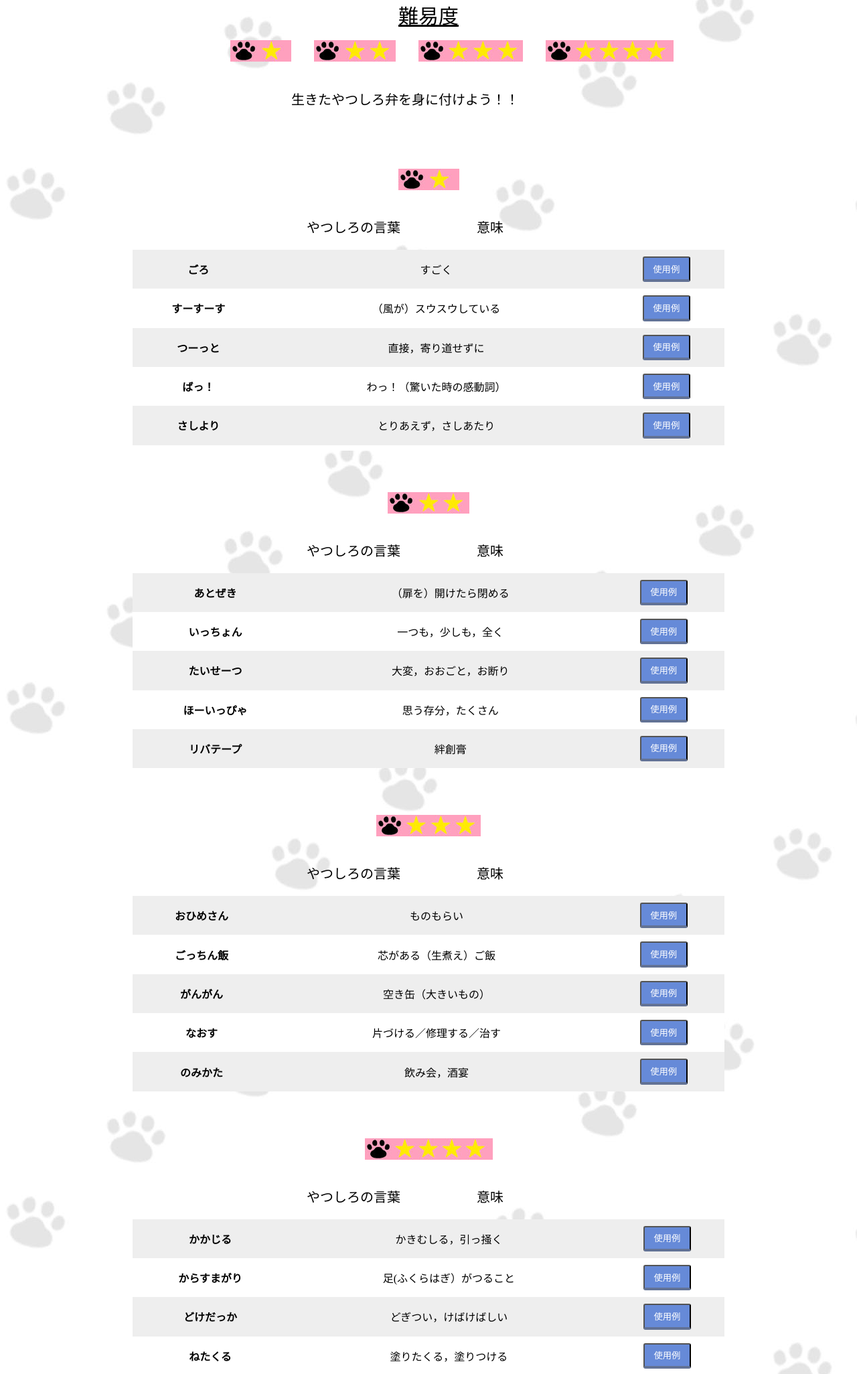
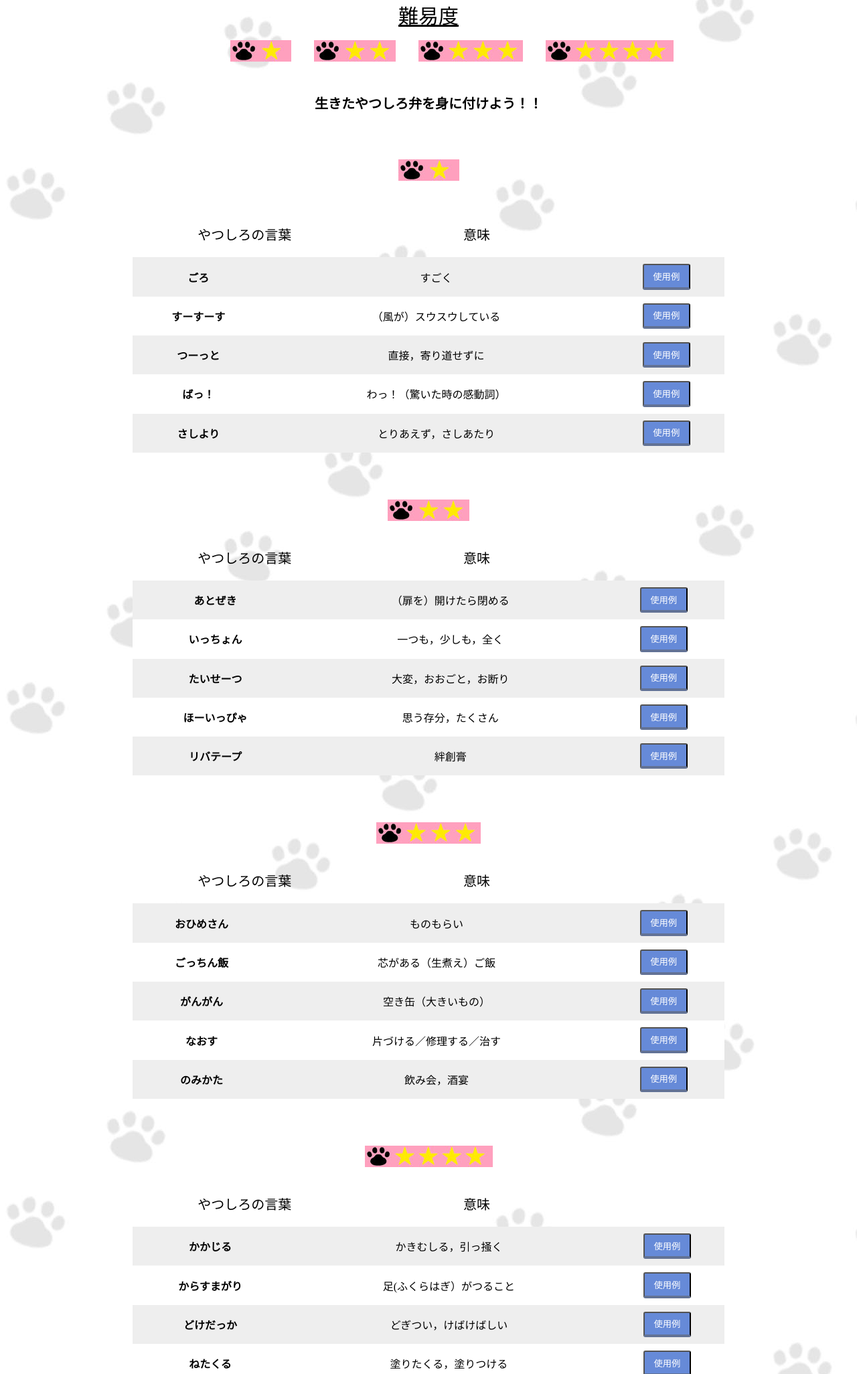
Before and after one commit to kaaa43246y/sotsugyouseisaku, a Flask app: page /index in a window 1280 px wide. Shown: the part 95-2147 px from the top of the page at 67% size. Run offline with Flask 2, Linux system fonts and the light colour scheme; data comes from the database, SQL or seed files in the repository; some libraries are stand-ins or nearby versions.

Commit message:
八代の言葉　左寄せ

```diff
--- a/static/css/style_sp.css
+++ b/static/css/style_sp.css
@@ -35,16 +35,15 @@ ul a{
 
 #sec1 h1{
     line-height: 0;
-    font-size: 70px;
-    color: yellow;
-    margin-bottom: 20px;
+    font-size: 20px;
+  padding-top: 3%;
+  padding-bottom: 2%;
 }
 
 #sec1 .flex p{
     font-size: 20px;
     display: inline-flex;
-    padding-left: 20px;
-    padding-right: 90px;
+    margin-right: 20%;
 }
 
 #sec1 .dialect_item, p {
@@ -68,8 +67,7 @@ ul a{
 #sec2 .flex p{
     font-size: 20px;
     display: inline-flex;
-    padding-left: 20px;
-    padding-right: 90px;
+    margin-right: 20%;
 }
 
 #sec2 .dialect_item, p a{
@@ -87,8 +85,7 @@ ul a{
 #sec3 .flex p{
     font-size: 20px;
     display: inline-flex;
-    padding-left: 20px;
-    padding-right: 90px;
+    margin-right: 20%;
 }
 
 #sec3 .dialect_item, p a{
@@ -106,8 +103,7 @@ ul a{
 #sec4 .flex p{
     font-size: 20px;
     display: inline-flex;
-    padding-left: 20px;
-    padding-right: 90px;
+    margin-right: 20%;
 }
 
 #sec4 .dialect_item, p a{
--- a/templates/index.html
+++ b/templates/index.html
@@ -30,14 +30,16 @@
 
     <article>
         <section id="sec1">
-            <div class="flex">
-                <p>生きたやつしろ弁を身に付けよう！！</p>
+
+                <h1>生きたやつしろ弁を身に付けよう！！</h1>
                 <h1><img src="../static/img/難易度1.jpg" alt="難易度1"></h1>
 
+
+            <div class="flex">
                 <p>やつしろの言葉</p>
                 <p>意味</p>
+            </div>
 
-            </div>
 
             <!-- <a href="#" class="btn-square">使い方</a> -->
             <table>
```
